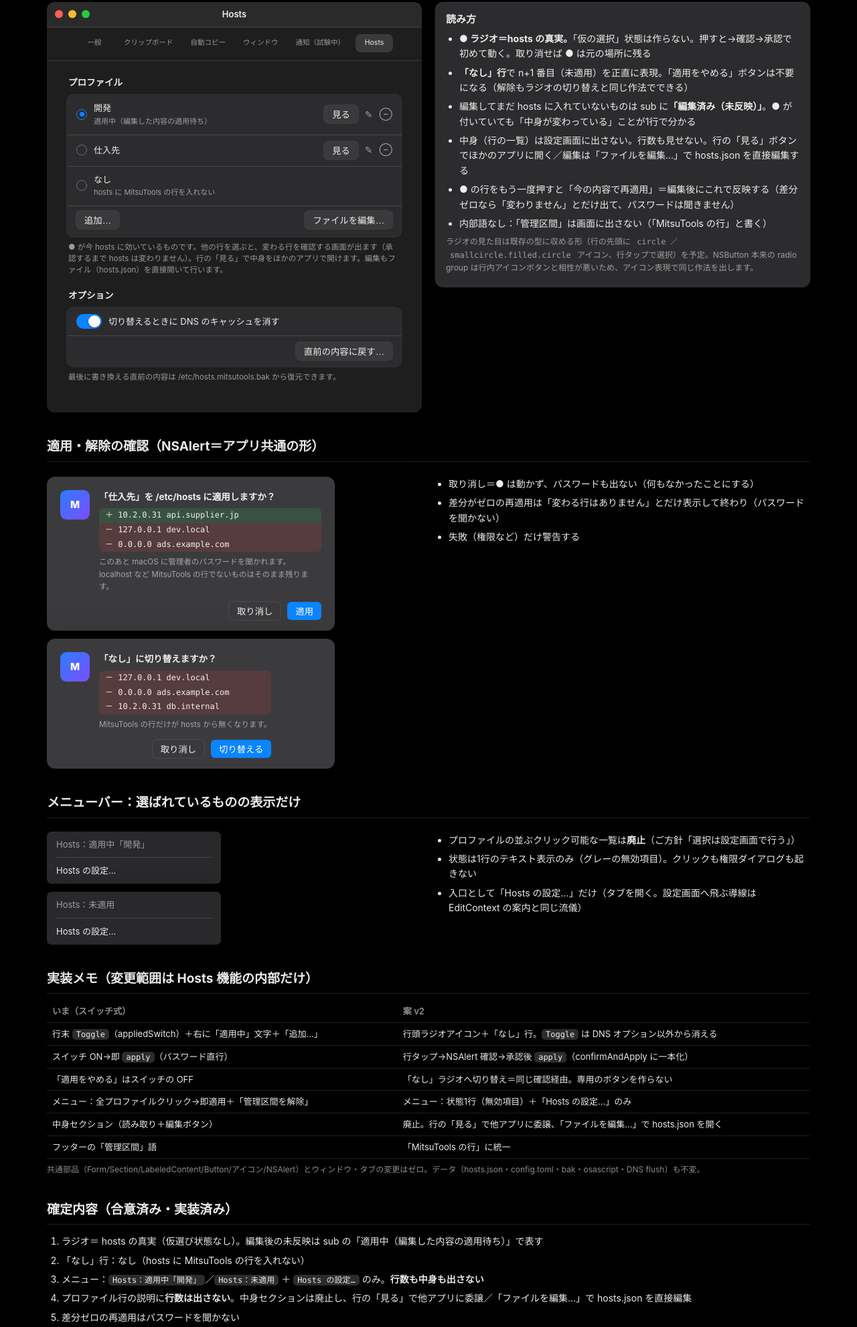
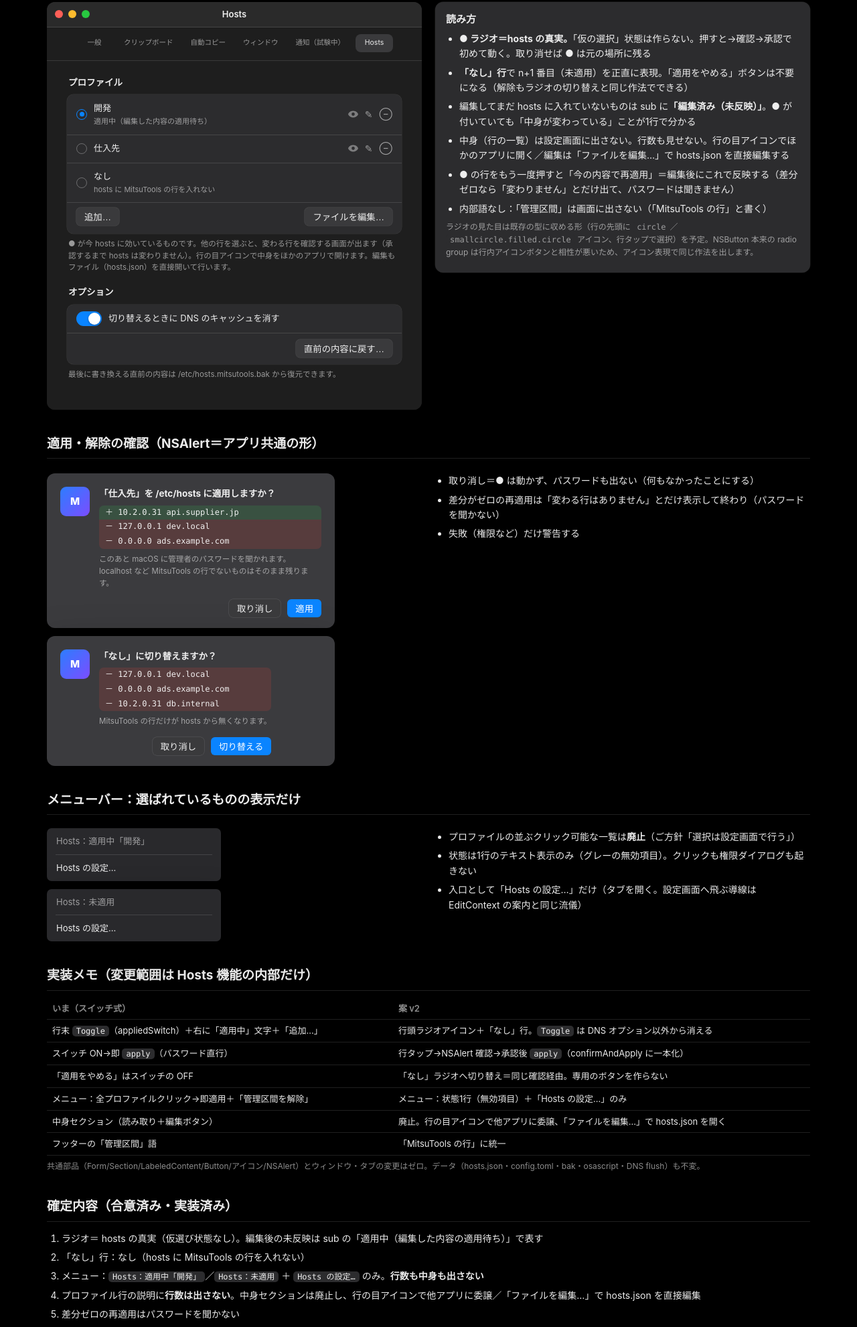
Before and after one commit to mitsuoka0423/tools, a plain HTML site: page MitsuTools/docs/hosts-ui-proposal.html in a window 1280 px wide. Shown: the part 586-2568 px from the top of the page at 67% size. Drawn offline with Linux system fonts and the light colour scheme.

Commit message:
MitsuTools: Hosts の「見る」をアイコンボタンにする
pencil / minus と同じ行末アイコンの列に揃え、テキストボタンを廃止。
ツールチップは「中身を見る（ほかのアプリで開きます）」。

Co-Authored-By: Claude Opus 5.5 <noreply@anthropic.com>

```diff
--- a/MitsuTools/docs/hosts-ui-proposal.html
+++ b/MitsuTools/docs/hosts-ui-proposal.html
@@ -131,12 +131,12 @@ th{color:var(--label2);font-weight:600;white-space:nowrap}
       <div class="pane">
         <div class="sec"><div class="sh">プロファイル</div>
           <div class="box">
-            <div class="row click"><span class="rd on"></span><span class="lbl">開発<span class="sub">適用中（編集した内容の適用待ち）</span></span><span class="grow"></span><button class="btn">見る</button><span class="ico">✎</span><span class="ico">⊖</span></div>
-            <div class="row click"><span class="rd"></span><span class="lbl">仕入先</span><span class="grow"></span><button class="btn">見る</button><span class="ico">✎</span><span class="ico">⊖</span></div>
+            <div class="row click"><span class="rd on"></span><span class="lbl">開発<span class="sub">適用中（編集した内容の適用待ち）</span></span><span class="grow"></span><span class="ico"><svg width="15" height="11" viewBox="0 0 22 15"><path d="M11 0C4.9 0 .8 4.5 0 7.5c.8 3 4.9 7.5 11 7.5s10.2-4.5 11-7.5C21.2 4.5 17.1 0 11 0Zm0 11a3.5 3.5 0 1 1 0-7 3.5 3.5 0 0 1 0 7Z" fill="currentColor" opacity=".7"/></svg></span><span class="ico">✎</span><span class="ico">⊖</span></div>
+            <div class="row click"><span class="rd"></span><span class="lbl">仕入先</span><span class="grow"></span><span class="ico"><svg width="15" height="11" viewBox="0 0 22 15"><path d="M11 0C4.9 0 .8 4.5 0 7.5c.8 3 4.9 7.5 11 7.5s10.2-4.5 11-7.5C21.2 4.5 17.1 0 11 0Zm0 11a3.5 3.5 0 1 1 0-7 3.5 3.5 0 0 1 0 7Z" fill="currentColor" opacity=".7"/></svg></span><span class="ico">✎</span><span class="ico">⊖</span></div>
             <div class="row click"><span class="rd"></span><span class="lbl">なし<span class="sub">hosts に MitsuTools の行を入れない</span></span><span class="grow"></span></div>
             <div class="row" style="padding-top:8px;padding-bottom:12px"><button class="btn">追加…</button><span style="flex:1"></span><button class="btn">ファイルを編集…</button></div>
           </div>
-          <div class="footer-note">● が今 hosts に効いているものです。他の行を選ぶと、変わる行を確認する画面が出ます（承認するまで hosts は変わりません）。行の「見る」で中身をほかのアプリで開けます。編集もファイル（hosts.json）を直接開いて行います。</div>
+          <div class="footer-note">● が今 hosts に効いているものです。他の行を選ぶと、変わる行を確認する画面が出ます（承認するまで hosts は変わりません）。行の目アイコンで中身をほかのアプリで開けます。編集もファイル（hosts.json）を直接開いて行います。</div>
         </div>
         <div class="sec"><div class="sh">オプション</div>
           <div class="box">
@@ -153,7 +153,7 @@ th{color:var(--label2);font-weight:600;white-space:nowrap}
         <li><b>● ラジオ＝hosts の真実。</b>「仮の選択」状態は作らない。押すと→確認→承認で初めて動く。取り消せば ● は元の場所に残る</li>
         <li><b>「なし」行</b>で n+1 番目（未適用）を正直に表現。「適用をやめる」ボタンは不要になる（解除もラジオの切り替えと同じ作法でできる）</li>
         <li>編集してまだ hosts に入れていないものは sub に<b>「編集済み（未反映）」</b>。● が付いていても「中身が変わっている」ことが1行で分かる</li>
-        <li>中身（行の一覧）は設定画面に出さない。行数も見せない。行の「見る」ボタンでほかのアプリに開く／編集は「ファイルを編集…」で hosts.json を直接編集する</li>
+        <li>中身（行の一覧）は設定画面に出さない。行数も見せない。行の目アイコンでほかのアプリに開く／編集は「ファイルを編集…」で hosts.json を直接編集する</li>
         <li>● の行をもう一度押すと「今の内容で再適用」＝編集後にこれで反映する（差分ゼロなら「変わりません」とだけ出て、パスワードは聞きません）</li>
         <li>内部語なし：「管理区間」は画面に出さない（「MitsuTools の行」と書く）</li>
       </ul>
@@ -222,7 +222,7 @@ th{color:var(--label2);font-weight:600;white-space:nowrap}
     <tr><td>スイッチ ON→即 <code>apply</code>（パスワード直行）</td><td>行タップ→NSAlert 確認→承認後 <code>apply</code>（confirmAndApply に一本化）</td></tr>
     <tr><td>「適用をやめる」はスイッチの OFF</td><td>「なし」ラジオへ切り替え＝同じ確認経由。専用のボタンを作らない</td></tr>
     <tr><td>メニュー：全プロファイルクリック→即適用＋「管理区間を解除」</td><td>メニュー：状態1行（無効項目）＋「Hosts の設定…」のみ</td></tr>
-    <tr><td>中身セクション（読み取り＋編集ボタン）</td><td>廃止。行の「見る」で他アプリに委譲、「ファイルを編集…」で hosts.json を開く</td></tr>
+    <tr><td>中身セクション（読み取り＋編集ボタン）</td><td>廃止。行の目アイコンで他アプリに委譲、「ファイルを編集…」で hosts.json を開く</td></tr>
     <tr><td>フッターの「管理区間」語</td><td>「MitsuTools の行」に統一</td></tr>
   </table>
   <p class="small muted">共通部品（Form/Section/LabeledContent/Button/アイコン/NSAlert）とウィンドウ・タブの変更はゼロ。データ（hosts.json・config.toml・bak・osascript・DNS flush）も不変。</p>
@@ -234,7 +234,7 @@ th{color:var(--label2);font-weight:600;white-space:nowrap}
     <li>ラジオ＝ hosts の真実（仮選び状態なし）。編集後の未反映は sub の「適用中（編集した内容の適用待ち）」で表す</li>
     <li>「なし」行：なし（hosts に MitsuTools の行を入れない）</li>
     <li>メニュー：<code>Hosts：適用中「開発」</code>／<code>Hosts：未適用</code> ＋ <code>Hosts の設定…</code> のみ。<b>行数も中身も出さない</b></li>
-    <li>プロファイル行の説明に<b>行数は出さない</b>。中身セクションは廃止し、行の「見る」で他アプリに委譲／「ファイルを編集…」で hosts.json を直接編集</li>
+    <li>プロファイル行の説明に<b>行数は出さない</b>。中身セクションは廃止し、行の目アイコンで他アプリに委譲／「ファイルを編集…」で hosts.json を直接編集</li>
     <li>差分ゼロの再適用はパスワードを聞かない</li>
   </ol>
   <p class="small muted">実装: ブランチ fix/autocopy-vscode-editcontext（ラジオ式 Hosts としてコミット済み）。</p>
```
Also changed, not shown: 1 other file.
